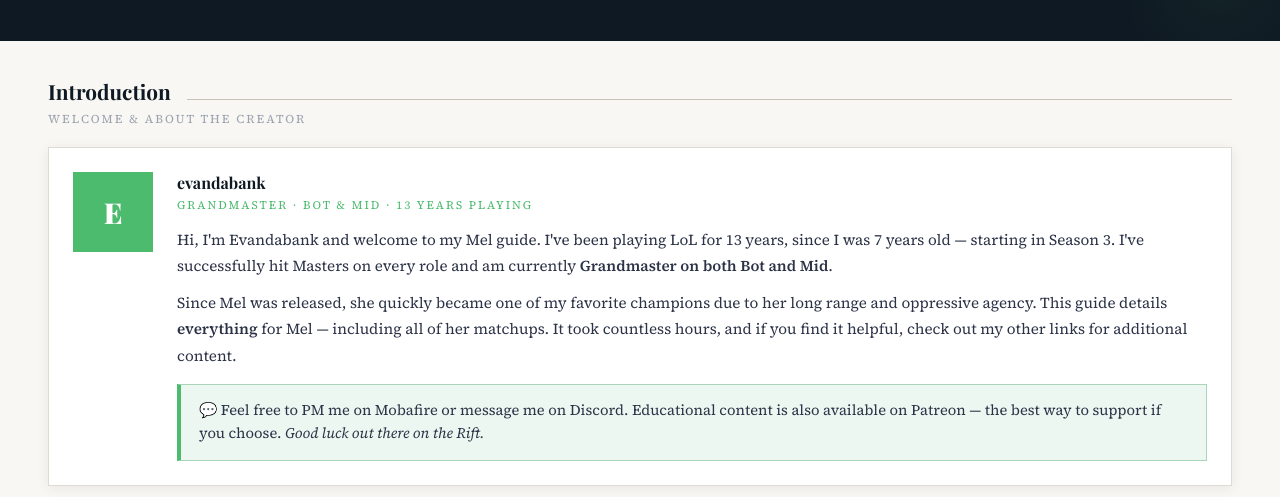
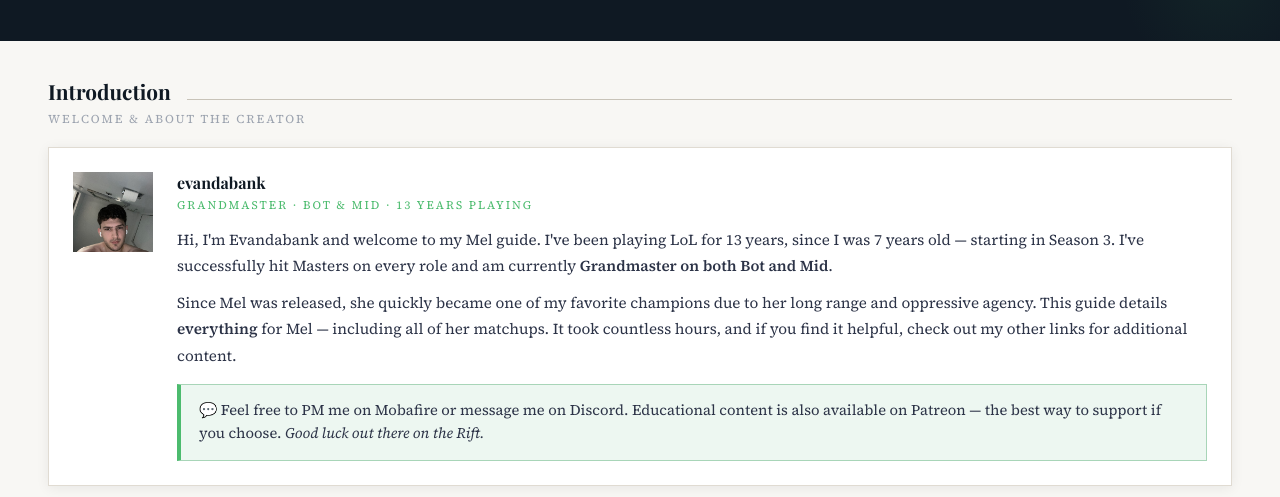
Before and after one commit to tifftoes/mel-try1, a plain HTML site: page index.html in a window 1280 px wide. Shown: the part 303-800 px from the top of the page. Drawn offline with nearby package versions, Linux system fonts and the light colour scheme.

Commit message:
Shitting image added
Shitting image added

```diff
--- a/index.html
+++ b/index.html
@@ -80,7 +80,7 @@
           <div class="section-head"><h3>Introduction</h3><div class="section-rule"></div></div>
           <div class="section-sub">Welcome &amp; about the creator</div>
           <div class="card" style="display:flex;gap:24px;align-items:flex-start;flex-wrap:wrap">
-            <div class="about-avatar" style="flex-shrink:0">E</div>
+            <div class="about-avatar" style="flex-shrink:0;padding:0;overflow:hidden;"><img src="images/shitting.png" alt="evandabank avatar" style="width:100%;height:100%;object-fit:cover;display:block;"></div>
             <div style="flex:1;min-width:200px">
               <div style="font-family:'Playfair Display',serif;font-size:1rem;font-weight:700;color:var(--navy);margin-bottom:4px">evandabank</div>
               <div style="font-size:0.72rem;letter-spacing:2px;text-transform:uppercase;color:var(--brand);margin-bottom:14px">Grandmaster · Bot &amp; Mid · 13 Years Playing</div>
```
Also changed, not shown: images/shitting.png (added).
